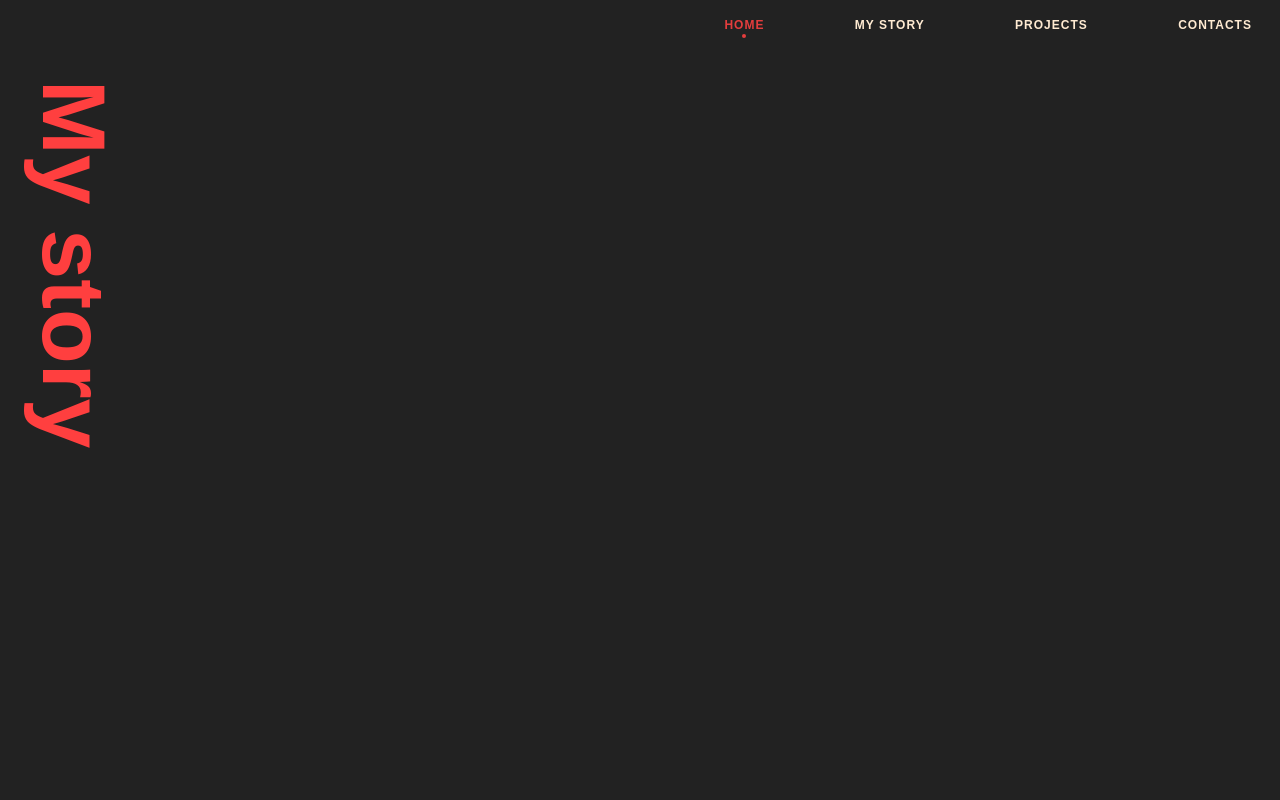
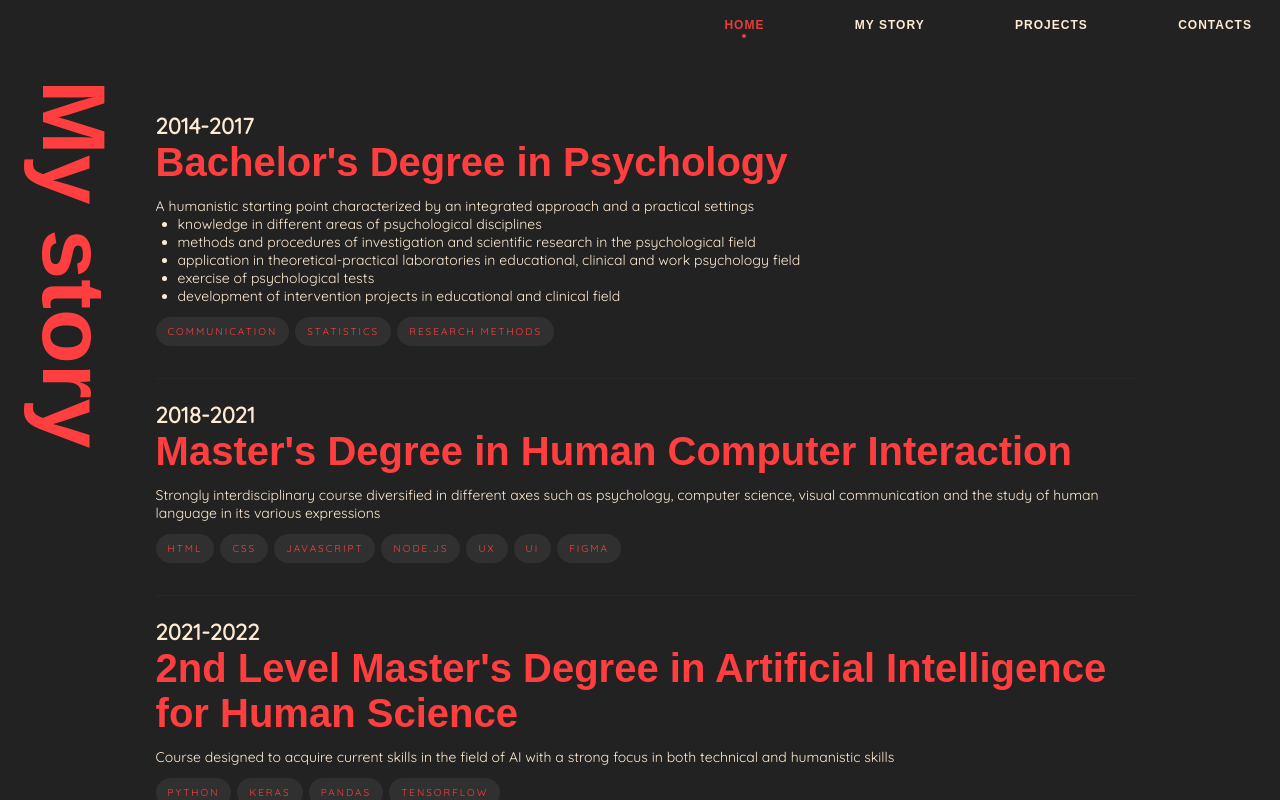
Before and after one commit to NicoloCavalli95horses/nc-dev, a Vue app in the folder frontend/: page /story in a window 1280 px wide. Built offline with nearby package versions, Linux system fonts and the light colour scheme; a web font is replaced by a local one.

Commit message:
my story, projects

```diff
--- a/frontend/src/App.vue
+++ b/frontend/src/App.vue
@@ -3,6 +3,7 @@
   <NavBar />
   <ToastMsg />
   <RouterView />
+  <OnTopBtn />
 </template>
 <script setup>
 //==================================
@@ -11,6 +12,7 @@
 import { RouterView } from "vue-router";
 import ToastMsg from "./components/ToastMsg.vue";
 import NavBar from "./components/NavBar.vue";
+import OnTopBtn from "./components/OnTopBtn.vue";
 import Icons from "./components/Icons.vue";
 
 </script>
--- a/frontend/src/assets/base.css
+++ b/frontend/src/assets/base.css
@@ -127,6 +127,9 @@ h6 {
 p, span, ul, li, a {
   font-size: 1.4rem;
 }
+ul {
+  margin-left: 22px;
+}
 
 a {
   text-decoration: none;
--- a/frontend/src/assets/main.css
+++ b/frontend/src/assets/main.css
@@ -355,9 +355,10 @@ svg {
 
 /* commons tags */
 label {
-  font-size: 1.5rem;
-  padding: 1rem 0;
+  display: block;
   color: var(--secondary);
+  text-transform: uppercase;
+  letter-spacing: 2px;
 }
 
 .svg-18 {
--- a/frontend/src/components/BaseLayout.vue
+++ b/frontend/src/components/BaseLayout.vue
@@ -19,14 +19,17 @@
   }
   display: flex;
   .vertical {
+    width: clamp(5rem, 7vw, 9rem);
+    position: fixed;
     writing-mode: vertical-lr;
   }
   .main {
     width: 100%;
-    margin: 0 12px;
+    margin-left: clamp(5rem, 7vw, 9rem);
+    padding: 32px 22px 0 22px;
     @media screen and (min-width: 600px) {
       width: calc( 100% - 64px);
-      margin: 22px 32px;
+      padding: 32px 44px 0 44px;
     }
   }
 }
--- /dev/null
+++ b/frontend/src/components/Card.vue
@@ -0,0 +1,63 @@
+<template>
+  <div class="event">
+    <h2>{{ item.year }}</h2>
+    <h3>{{ item.title }}</h3>
+    <p>{{ item.content.paragraph }}</p>
+    <ul v-if="item.content.list?.length">
+      <li v-for="(i, j) in item.content.list" :key="j">{{ i }}</li>
+    </ul>
+    <div v-if="item.content.tags?.length" class="tags">
+      <div class="tag" v-for="tag in item.content.tags" :key="tag">
+        <label>{{ tag }}</label>
+      </div>
+    </div>
+  </div>
+</template>
+
+<script setup>
+//==============================
+// Props and emits
+//==============================
+const props = defineProps({
+  item: Object,
+});
+
+//==============================
+// Consts
+//==============================
+
+//==============================
+// Consts
+//==============================
+</script>
+
+<style lang="scss" scoped>
+.event {
+  max-width: 980px;
+  padding: 32px 0px;
+  &:not(:last-of-type) {
+    padding: 0 0 32px 0;
+    border-bottom: 1px solid #282828;
+  }
+  p {
+    margin-top: 12px;
+  }
+  .tags {
+    margin-top: 12px;
+    display: flex;
+    flex-wrap: wrap;
+    gap: 6px;
+    .tag {
+      width: max-content;
+      display: flex;
+      align-items: center;
+      justify-content: center;
+      text-transform: uppercase;
+      letter-spacing: -0.5px;
+      background-color: #303030;
+      padding: 8px 12px;
+      border-radius: var(--radius-xl);
+    }
+  }
+}
+</style>
--- a/frontend/src/components/OnTopBtn.vue
+++ b/frontend/src/components/OnTopBtn.vue
@@ -1,7 +1,7 @@
 <template>
   <div class="fixed-right" :class="[show ? 'fade-in' : 'fade-out']">
-    <Btn :def="true" @click="onTopClick()">
-      <svg class="r-12"><use href="#check"></use></svg>
+    <Btn @click="onTopClick">
+      <svg><use href="#arrow-up"></use></svg>
     </Btn>
   </div>
 </template>
@@ -53,8 +53,10 @@ onUnmounted(() => {
   bottom: 2.2rem;
   box-shadow: var(--box-shadow);
   border-radius: var(--radius-xl);
+  &:deep(button) {
+    padding: 10px;
+  }
 }
-
 .fade-in {
   opacity: 1;
   transition-duration: var(--transition-slow);
--- a/frontend/src/components/ToastMsg.vue
+++ b/frontend/src/components/ToastMsg.vue
@@ -43,8 +43,7 @@ onBeforeUnmount( () => {
 
 <style lang="scss" scoped>
 .toast-msg {
-  background-color: white;
-  border: 1px solid #222;
+  background-color: #eee;
   border-radius: 12px;
   position: fixed;
   bottom: 22px;
@@ -53,8 +52,7 @@ onBeforeUnmount( () => {
   padding: 8px 12px;
   p {
     color: #222;
-    font-weight: 500;
-    font-size: 16px;
+    font-size: 18px;
   }
 }
 
--- a/frontend/src/views/Projects.vue
+++ b/frontend/src/views/Projects.vue
@@ -2,8 +2,7 @@
   <BaseLayout>
     <template #title>Projects</template>
     <template #default>
-      <BentoGrid :items="items" :show_filler="show_shuffle" />
-      <Btn v-if="show_shuffle" class="shuffle-btn" @click="onShuffle">Shuffle</Btn>
+      <BentoGrid :items="items" />
     </template>
   </BaseLayout>
 </template>
@@ -12,99 +11,67 @@
 //==============================
 // Import
 //==============================
-import Btn from "@/components/Btn.vue";
 import BentoGrid from "@/components/BentoGrid.vue";
 import BaseLayout from "@/components/BaseLayout.vue";
-import { computed, onBeforeUnmount, onMounted, ref } from "vue";
 
 //==============================
 // Consts
 //==============================
-const items = ref([
+const items = [
   {
     id: Symbol(),
+    large: true,
     title: "Pegorer STA website",
-    content: "Full responsive single page application with a structured multi steps contact form. Handled the SEO optimization",
-    icon: "#trophy",
+    content:
+      "Full responsive single page application with a structured multi steps contact form. Handled the SEO optimization",
     href: "https://www.pegorersta.it/",
+    iframe: true,
   },
   {
     id: Symbol(),
+    large: true,
     title: "Machine learning for web accessibility",
-    content: "Interacting with a website using your own body movements: through the device's webcam, the system can recognize postures or gestures of your choice; an action is associated for each of these gestures (scroll up, down, or zoom in)",
-    icon: "#trophy",
+    content:
+      "Interacting with a website using your own body movements: through the device's webcam, the system can recognize postures or gestures of your choice; an action is associated for each of these gestures (scroll up, down, or zoom in)",
     href: "https://a3-project.netlify.app/",
+    iframe: true,
   },
   {
     id: Symbol(),
     title: "Fractal tree",
     content: "Exploring the idea of recursive component in Vue.js",
-    icon: "#trophy",
     href: "https://fractal-tree-vue.netlify.app/",
+    iframe: true,
   },
   {
     id: Symbol(),
+    large: true,
     title: "A* pathfinder",
     content: "An interactive simulation of the A* pathfinder algorithm",
-    icon: "#trophy",
     href: "https://apathfinder.netlify.app/",
+    iframe: true,
   },
   {
     id: Symbol(),
     title: "Ray casting",
     content: "An interactive simulation of the Ray Casting algorithm",
-    icon: "#trophy",
     href: "https://ray-casting.netlify.app/",
   },
   {
     id: Symbol(),
     title: "NPM Vue.js components library",
     content: "Small ready to use UI components library",
-    icon: "#trophy",
     href: "https://www.npmjs.com/package/nicolo_cavalli_ui_lib",
+    iframe: false,
   },
   {
     id: Symbol(),
     title: "2D vectors playground",
     content: "Interactive platform about 2D vectors",
-    icon: "#trophy",
     href: "https://2dvectors.netlify.app/",
   },
-]);
-
-const window_w = ref(window.innerWidth);
-const show_shuffle = computed(() => window_w.value > 900);
-
-//==============================
-// Functions
-//==============================
-function onResize() {
-  window_w.value = window.innerWidth;
-}
-
-function onShuffle() {
-  items.value = shuffle(items.value);
-}
-
-function shuffle(array) {
-  return array.sort(() => Math.random() - 0.5);
-}
-
-//==============================
-// Life cycle
-//==============================
-onMounted(() => {
-  window.addEventListener("resize", onResize);
-});
-onBeforeUnmount(() => {
-  window.addEventListener("resize", onResize);
-});
+];
 </script>
 
 <style lang="scss" scoped>
-.shuffle-btn {
-  position: fixed;
-  bottom: 22px;
-  right: 22px;
-}
 </style>
--- a/frontend/src/views/Story.vue
+++ b/frontend/src/views/Story.vue
@@ -2,7 +2,9 @@
   <BaseLayout>
     <template #title>My story</template>
     <template #default>
-      <!-- <Timeline :items="items" /> -->
+      <div class="events">
+        <Card v-for="item in items" :key="item.id" :item="item" />
+      </div>
     </template>
   </BaseLayout>
 </template>
@@ -11,19 +13,70 @@
 //==============================
 // Import
 //==============================
-import BaseLayout from '@/components/BaseLayout.vue';
-import Timeline from '@/components/Timeline.vue';
+import BaseLayout from "@/components/BaseLayout.vue";
+import Card from "@/components/Card.vue";
 
 //==============================
 // Consts
 //==============================
 const items = [
-  { id: Symbol(), year: "2014-2017", title: "Bachelor's Degree in Psychology", content: "lorem ipsum", icon: "#trophy"  },
-  { id: Symbol(), year: "2018-2021", title: "Master's Degree in Human Computer Interaction", content: "lorem ipsum", icon: "#trophy" },
-  { id: Symbol(), year: "2021-2022", title: "Executive Master's degree in Artificial intellicece for Human Science", content: "lorem ipsum", icon: "#trophy" },
-  { id: Symbol(), year: '2022-today', title: "Web Developer (iCare)", content: 'lorem ipsum', icon: '#code' },
+  {
+    id: Symbol(),
+    year: "2014-2017",
+    title: "Bachelor's Degree in Psychology",
+    content: {
+      paragraph:
+        "A humanistic starting point characterized by an integrated approach and a practical settings",
+      list: [
+        "knowledge in different areas of psychological disciplines",
+        "methods and procedures of investigation and scientific research in the psychological field",
+        "application in theoretical-practical laboratories in educational, clinical and work psychology field",
+        "exercise of psychological tests",
+        "development of intervention projects in educational and clinical field",
+      ],
+      tags: ["communication", "statistics", "research methods"],
+    },
+  },
+  {
+    id: Symbol(),
+    year: "2018-2021",
+    title: "Master's Degree in Human Computer Interaction",
+    content: {
+      paragraph:
+        "Strongly interdisciplinary course diversified in different axes such as psychology, computer science, visual communication and the study of human language in its various expressions",
+      tags: ["html", "css", "javascript", "node.js", "ux", "ui", "figma"],
+    },
+  },
+  {
+    id: Symbol(),
+    year: "2021-2022",
+    title:
+      "2nd Level Master's Degree in Artificial Intelligence for Human Science",
+    content: {
+      paragraph:
+        "Course designed to acquire current skills in the field of AI with a strong focus in both technical and humanistic skills",
+        tags: ["python", "keras", "pandas", "tensorflow"],
+    },
+  },
+  {
+    id: Symbol(),
+    year: "2022-today",
+    title: "Web Developer (iCare)",
+    content: {
+      paragraph:
+        "Designing, developing, testing, debugging and improving usability and functionality of complex UI for medical applications in the ophthalmic field",
+      tags: ["vue.js", "cypress", "jira", "confluence", "figma"],
+    },
+  },
 ];
 </script>
 
 <style lang="scss" scoped>
+.events {
+  width: 100%;
+  display: grid;
+  grid-auto-flow: row;
+  grid-gap: 22px;
+}
+
 </style>
```
Also changed, not shown: frontend/src/components/BentoGrid.vue (+31 -36 lines), frontend/src/components/Timeline.vue (deleted, +0 -122 lines), frontend/src/views/Contacts.vue (+21 -17 lines).
